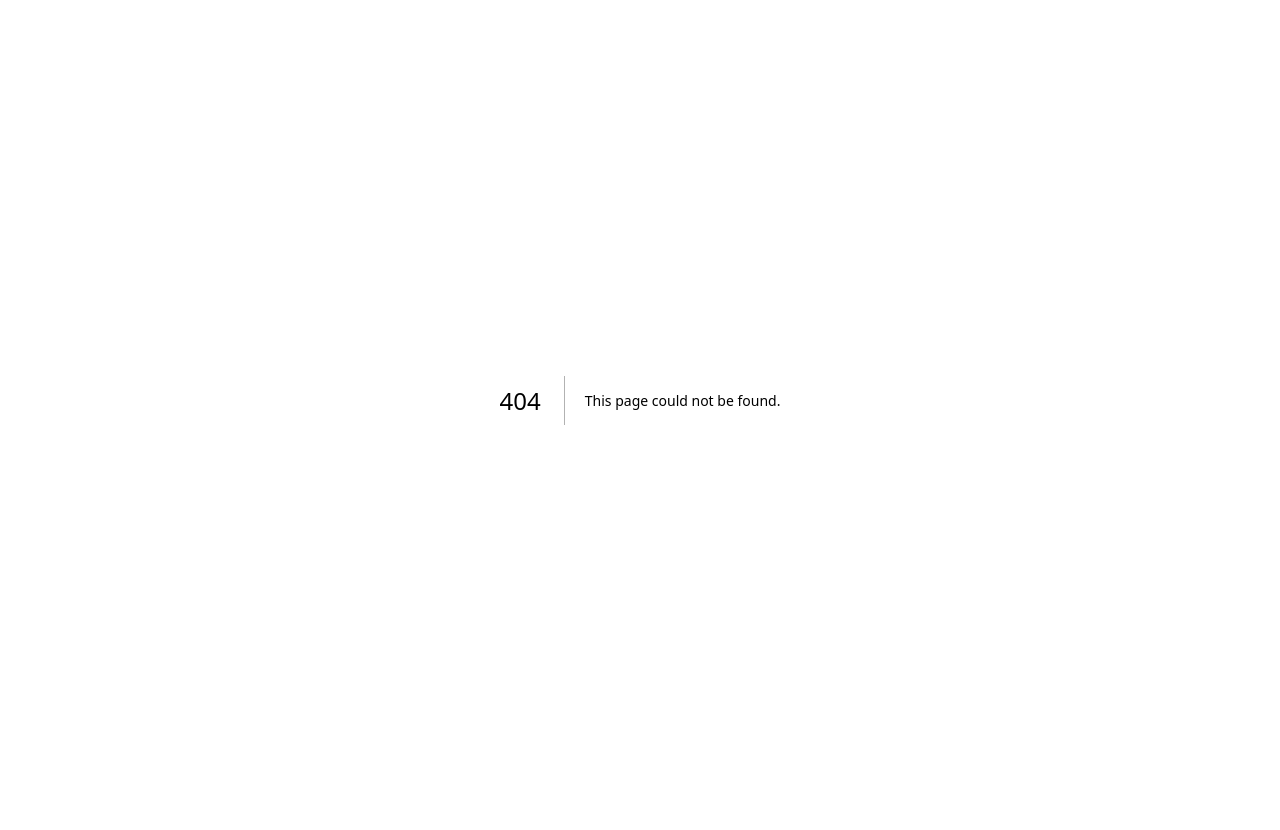
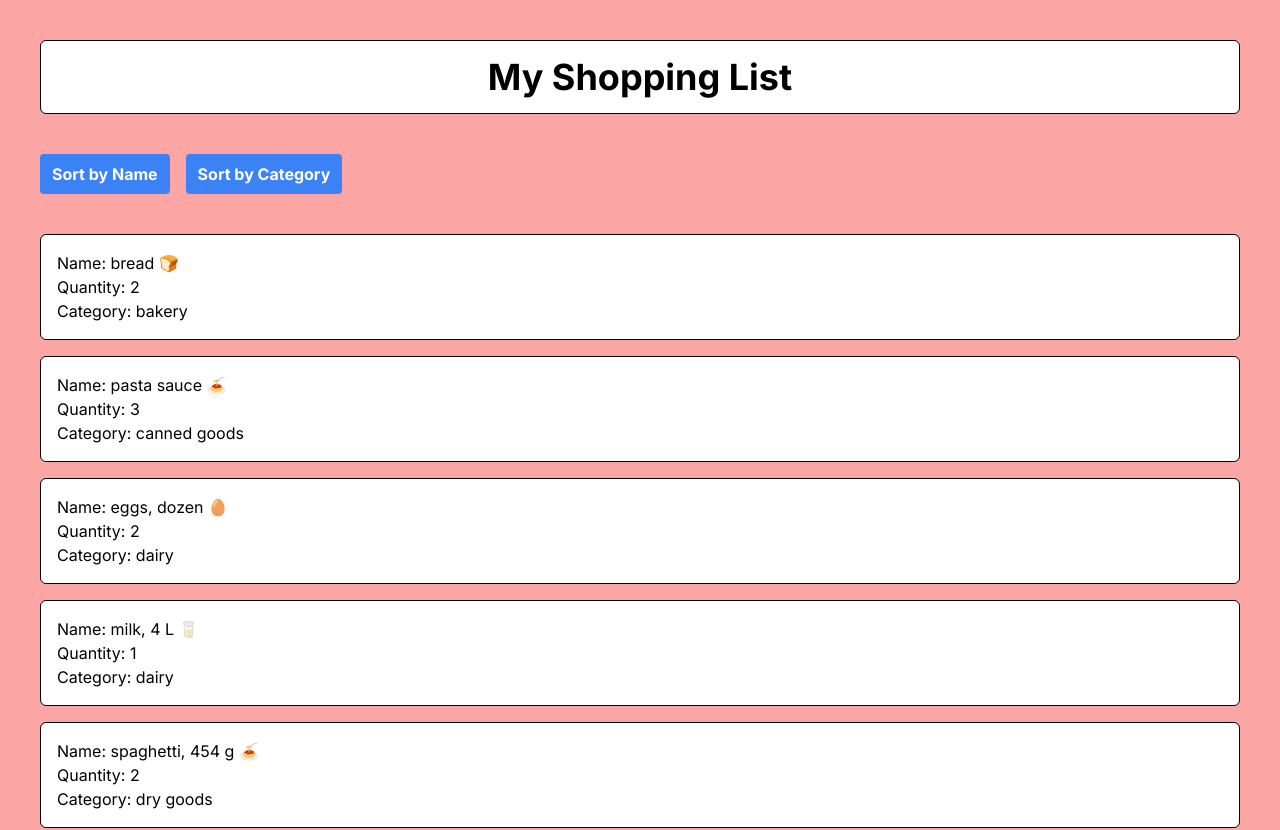
Before and after one commit to Sergei137/cprg306, a Next.js app: page /week6 in a window 1280 px wide. Before the commit this address had no page. Shown: the top 830 px of the page. Before the commit the page ends 800 px from the top, so only its background shows below. Built offline with nearby package versions, Linux system fonts and the light colour scheme.

Commit message:
created week 6

```diff
--- /dev/null
+++ b/app/week6/item-list.js
@@ -0,0 +1,41 @@
+// Item list component
+
+"use client";
+import { useState } from "react"
+import Item from './item'
+import items from './items.json'
+
+function ItemList() {
+    const [sortBy, setSortBy] = useState('category');
+
+    // sort items by category, then by name
+    const sortCategory = (a, b) => {
+        if (a.category === b.category) {
+            return a.name.localeCompare(b.name);
+        } else {
+            return a.category.localeCompare(b.category);
+        }
+    };
+
+    // sort items by name or category
+    const sortedItems = items.sort((a, b) => {
+        if (sortBy === 'name') { // sort by name
+            return a.name.localeCompare(b.name);
+        } else if (sortBy === 'category') { // sort by category
+            return sortCategory(a, b);
+        } else {
+            return 0;
+        }
+    });
+
+    return (
+        <div>
+            <button onClick={() => setSortBy('name')} className="bg-blue-500 active:bg-blue-300 text-white font-bold py-2 px-3 rounded mb-10 mr-4">Sort by Name</button>
+            <button onClick={() => setSortBy('category')} className="bg-blue-500 active:bg-blue-300 text-white font-bold py-2 px-3 rounded mb-10">Sort by Category</button>
+            {sortedItems.map((item) => (
+                <Item id={item.id} name={item.name} quantity={item.quantity} category={item.category}/>
+            ))}
+        </div>
+    );
+};
+export default ItemList;
--- /dev/null
+++ b/app/week6/item.js
@@ -0,0 +1,16 @@
+// item component
+
+// render item list component
+function Item({id, name, quantity, category}) {
+    return (
+        <div className="border border-black bg-white rounded-md p-4 mb-4">
+            <ul>
+                {/* <li>ID: {id}</li> */}
+                <li>Name: {name}</li>
+                <li>Quantity: {quantity}</li>
+                <li>Category: {category}</li>
+            </ul>
+        </div>
+    );
+}
+export default Item;
--- /dev/null
+++ b/app/week6/items.json
@@ -0,0 +1,74 @@
+[
+    {
+      "id": "1h2GJKH12gkHG31h1H",
+      "name": "milk, 4 L 🥛",
+      "quantity": 1,
+      "category": "dairy"
+    },
+    {
+      "id": "2KJH3k2j3H1k2J3K1H",
+      "name": "bread 🍞",
+      "quantity": 2,
+      "category": "bakery"
+    },
+    {
+      "id": "3h2KJH3k2j3H1k2J3",
+      "name": "eggs, dozen 🥚",
+      "quantity": 2,
+      "category": "dairy"
+    },
+    {
+      "id": "4k2J3K1H2GJKH12gk",
+      "name": "bananas 🍌",
+      "quantity": 6,
+      "category": "produce"
+    },
+    {
+      "id": "5H1h1H2KJH3k2j3H",
+      "name": "broccoli 🥦",
+      "quantity": 3,
+      "category": "produce"
+    },
+    {
+      "id": "6H1k2J3K1H2GJKH1",
+      "name": "chicken breasts, 1 kg 🍗",
+      "quantity": 1,
+      "category": "meat"
+    },
+    {
+      "id": "7gkHG31h1H2KJH3k",
+      "name": "pasta sauce 🍝",
+      "quantity": 3,
+      "category": "canned goods"
+    },
+    {
+      "id": "8j3H1k2J3K1H2GJK",
+      "name": "spaghetti, 454 g 🍝",
+      "quantity": 2,
+      "category": "dry goods"
+    },
+    {
+      "id": "9H12gkHG31h1H2KJ",
+      "name": "toilet paper, 12 pack 🧻",
+      "quantity": 1,
+      "category": "household"
+    },
+    {
+      "id": "10H3k2j3H1k2J3K1",
+      "name": "paper towels, 6 pack",
+      "quantity": 1,
+      "category": "household"
+    },
+    {
+      "id": "12GJKH12gkHG31h1",
+      "name": "hand soap 🧼",
+      "quantity": 4,
+      "category": "household"
+    },
+    {
+      "id": "11k2J3K1H2GJKH12",
+      "name": "dish soap 🍽️",
+      "quantity": 1,
+      "category": "household"
+    }
+]
--- /dev/null
+++ b/app/week6/page.js
@@ -0,0 +1,17 @@
+// week5 page
+
+import ItemList from './item-list';
+
+// display shopping list
+function Page() {
+    return(
+        <main className="bg-red-300 p-10">
+            <h1 className="text-center text-4xl font-bold border border-black bg-white rounded-md p-4 mb-4">My Shopping List</h1>
+            <br></br>
+            <div>
+                <ItemList></ItemList>
+            </div>
+        </main>
+    );
+}
+export default Page;
```
